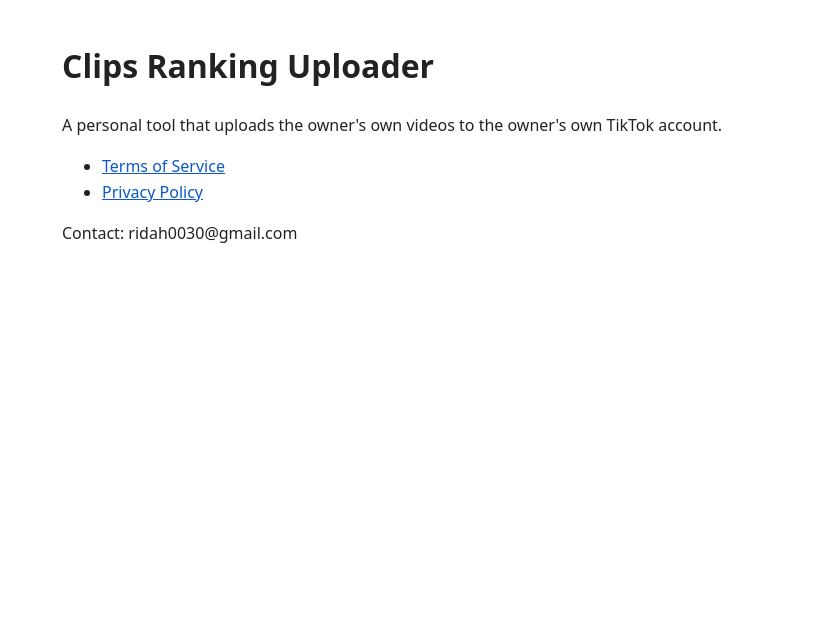
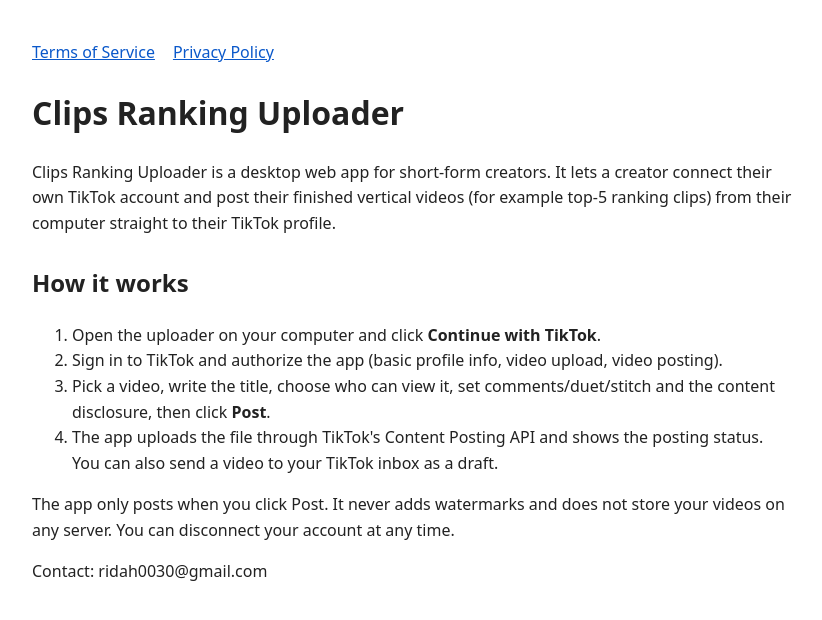
Before and after one commit to RidhaQambar/clipsranking-legal, a plain HTML site: page index.html in a window 1280 px wide. Shown: the whole page, without its empty margins (228-1050 px from the left). Drawn offline with Linux system fonts and the light colour scheme.

Commit message:
Callback forwards to the local uploader; describe the app on the home page

```diff
--- a/index.html
+++ b/index.html
@@ -1,2 +1,12 @@
-<!doctype html><html lang="en"><head><meta charset="utf-8"><meta name="viewport" content="width=device-width,initial-scale=1"><title>Clips Ranking Uploader</title><style>body{font-family:system-ui,sans-serif;max-width:700px;margin:40px auto;padding:0 16px;line-height:1.6;color:#222}a{color:#0a58ca}</style></head><body><h1>Clips Ranking Uploader</h1><p>A personal tool that uploads the owner's own videos to the owner's own TikTok account.</p><ul><li><a href="terms.html">Terms of Service</a></li><li><a href="privacy.html">Privacy Policy</a></li></ul><p>Contact: ridah0030@gmail.com</p>
+<!doctype html><html lang="en"><head><meta charset="utf-8"><meta name="viewport" content="width=device-width,initial-scale=1"><title>Clips Ranking Uploader</title><style>body{font-family:system-ui,sans-serif;max-width:760px;margin:40px auto;padding:0 16px;line-height:1.6;color:#222}a{color:#0a58ca}nav a{margin-right:18px}h2{margin-top:28px}</style></head><body>
+<nav><a href="terms.html">Terms of Service</a><a href="privacy.html">Privacy Policy</a></nav>
+<h1>Clips Ranking Uploader</h1>
+<p>Clips Ranking Uploader is a desktop web app for short-form creators. It lets a creator connect their own TikTok account and post their finished vertical videos (for example top-5 ranking clips) from their computer straight to their TikTok profile.</p>
+<h2>How it works</h2>
+<ol><li>Open the uploader on your computer and click <b>Continue with TikTok</b>.</li>
+<li>Sign in to TikTok and authorize the app (basic profile info, video upload, video posting).</li>
+<li>Pick a video, write the title, choose who can view it, set comments/duet/stitch and the content disclosure, then click <b>Post</b>.</li>
+<li>The app uploads the file through TikTok's Content Posting API and shows the posting status. You can also send a video to your TikTok inbox as a draft.</li></ol>
+<p>The app only posts when you click Post. It never adds watermarks and does not store your videos on any server. You can disconnect your account at any time.</p>
+<p>Contact: ridah0030@gmail.com</p>
 </body></html>
```
Also changed, not shown: callback.html (+8 -2 lines).
